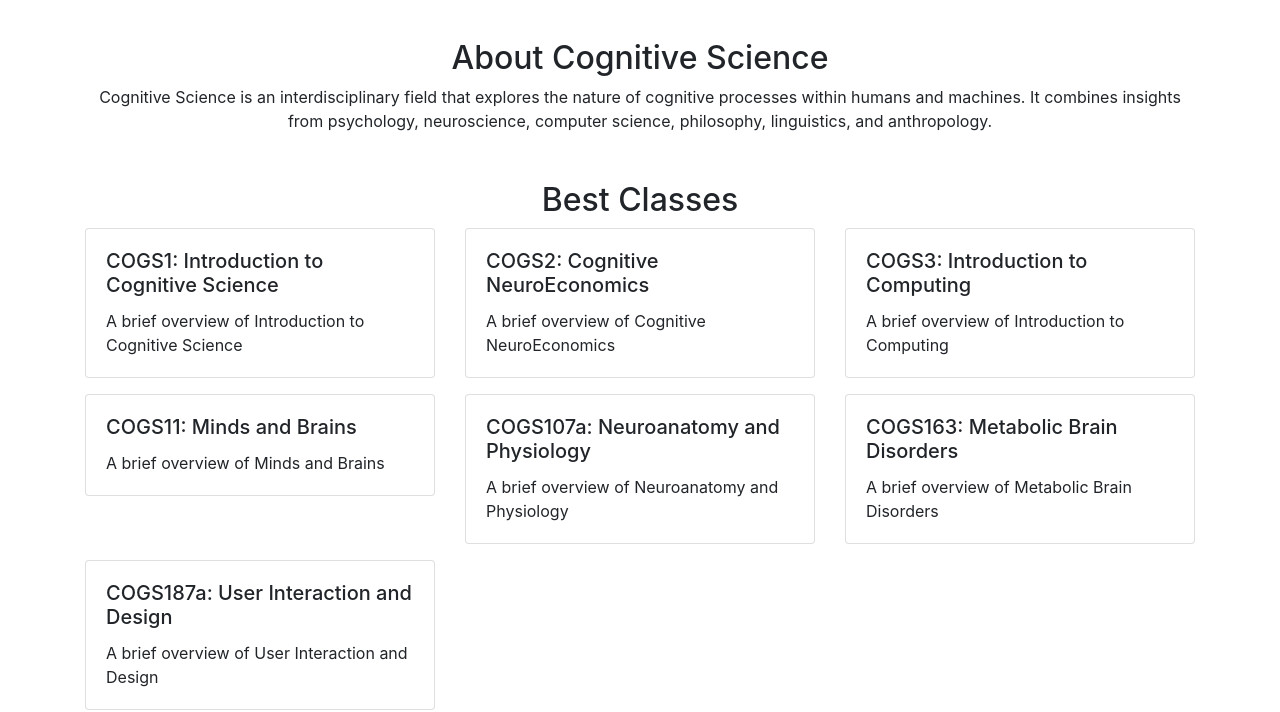
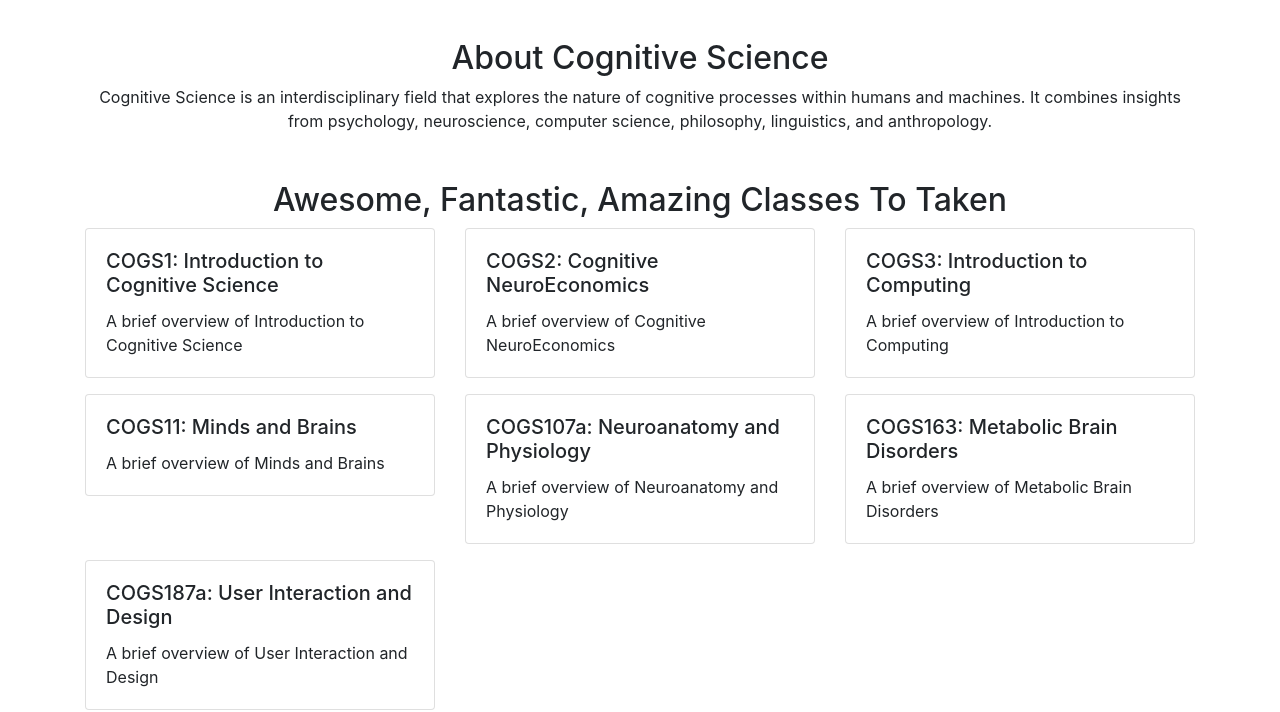
Before and after one commit to I3randonR/I3randonR.github.io, a plain HTML site: page index.html in a window 1280 px wide. Shown: the part 95-807 px from the top of the page. Drawn offline with nearby package versions, Linux system fonts and the light colour scheme.

Commit message:
Add files via upload

```diff
--- a/index.html
+++ b/index.html
@@ -44,7 +44,7 @@
 
 <!-- Section 2: Best ClassesTaken -->
 <section id="classes" class="container my-5">
-    <h2 class="text-center">Best Classes </h2>
+    <h2 class="text-center"> Awesome, Fantastic, Amazing Classes To Taken </h2>
     <div class="row">
 
 <!-- Class Cards -->
```
